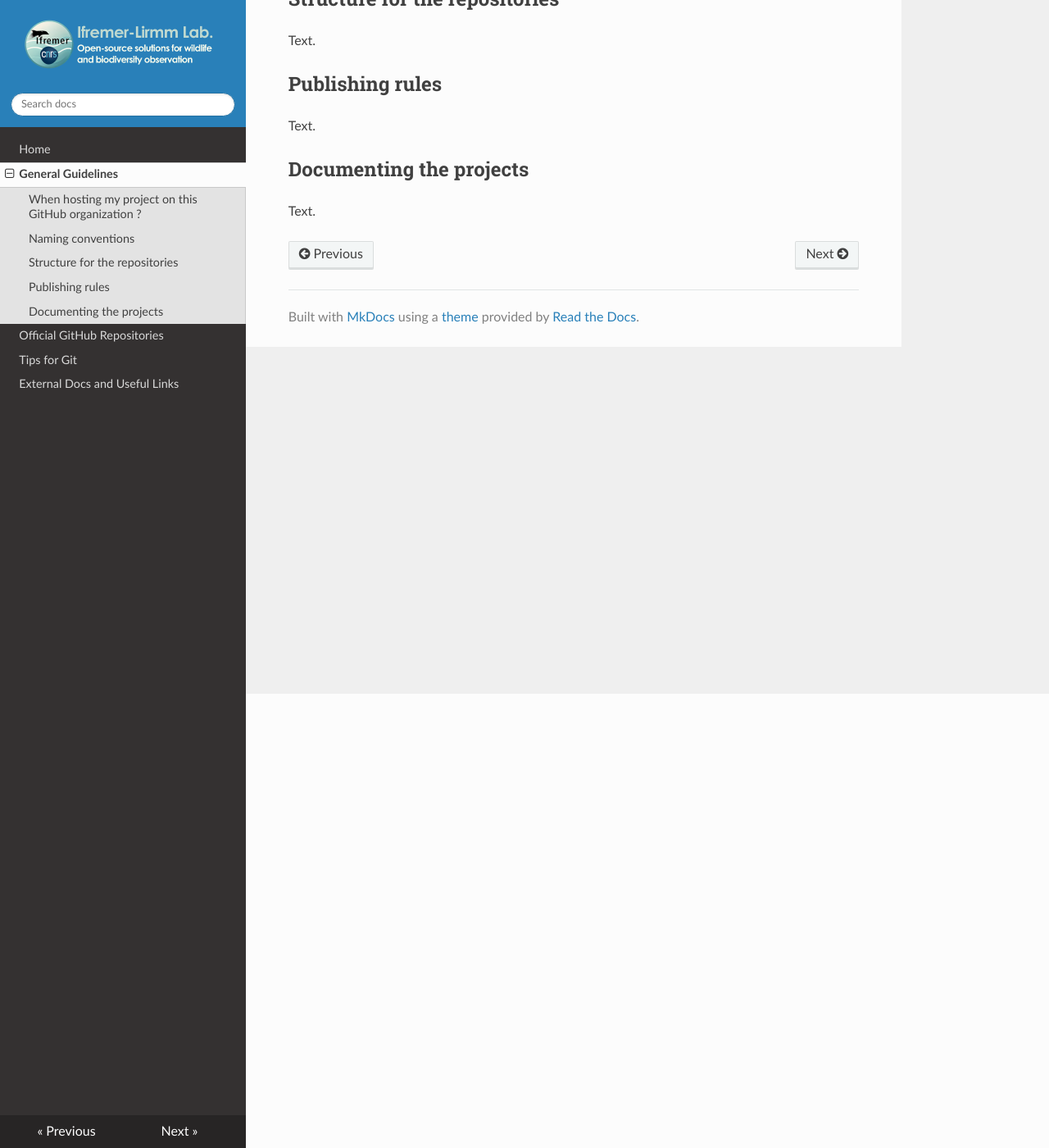
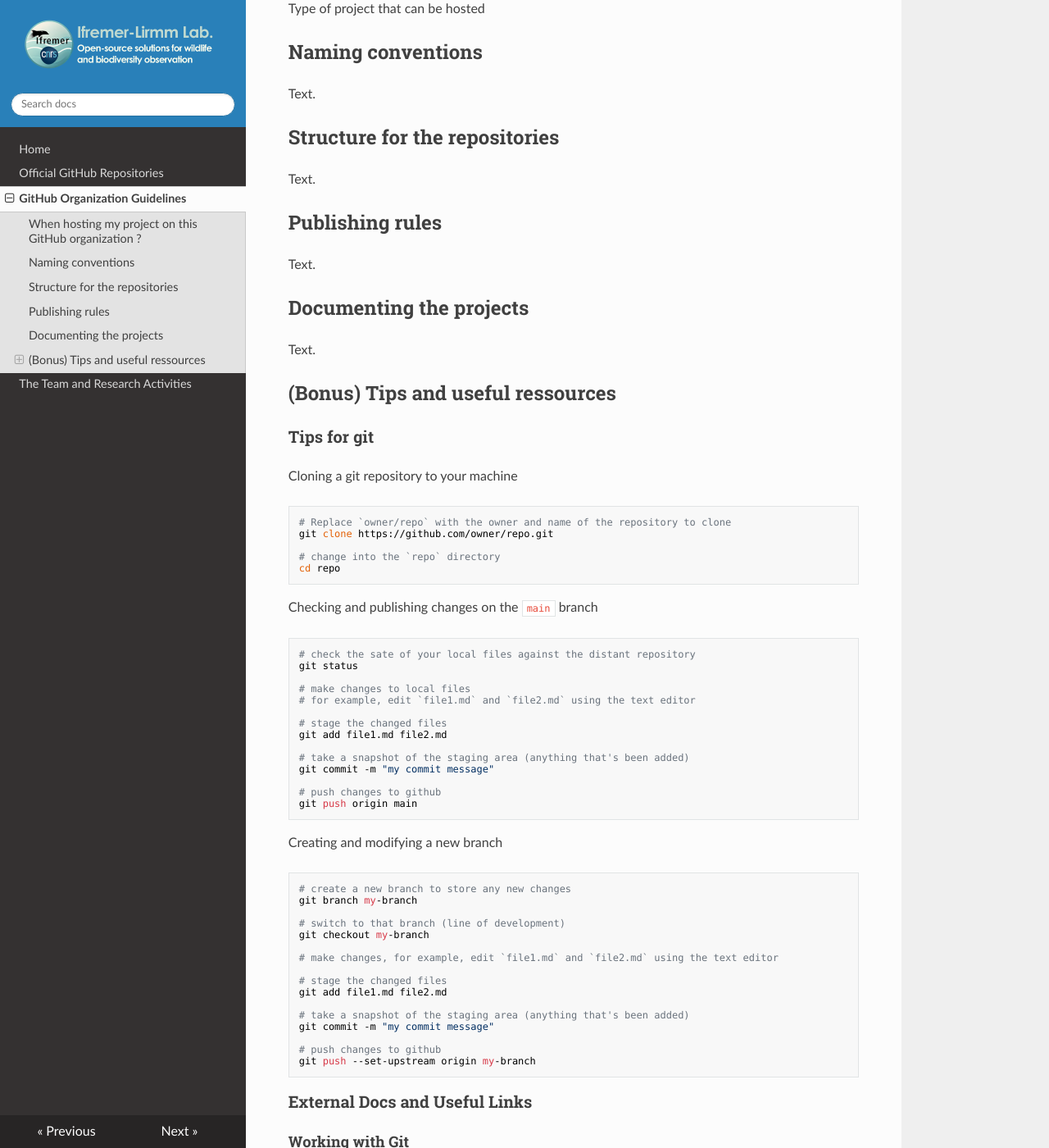
Before and after one commit to ifremer-lirmm-openlab/ifremer-lirmm-openlab.github.io, an MkDocs documentation site: the page built from docs/general-guidelines.md, in a window 1280 px wide and 1400 px high, scrolled down 554 px. Shown: the whole window at 82% size. Built offline with MkDocs 1.6.1, drawn with Linux system fonts in a browser that asks for light colours; nearby versions of some CDN libraries; some of the changed text lies outside the part shown.

Commit message:
update site with new page, new fig and only one page for guidelines

````diff
--- a/docs/general-guidelines.md
+++ b/docs/general-guidelines.md
@@ -1,6 +1,9 @@
-# General Guidelines
+# GitHub Organization Guidelines
 
-This guide covers the types of projects suitable for hosting within the organization, naming conventions for repositories, branches, and source versions, suggested repository structures based on project type, rules for pull / merge requests, branch workflows and best practice for code documentation.
+This documentation provides guidelines for contributing to this GitHub organization.
+It includes rules, conventions, and best practices to to help contributors work together effectively while maintaining a structured and accessible organization for all projects.
+
+![](./assets/logo_ifremer_cnrs_github_git.png)
 
 ## When hosting my project on this GitHub organization ?
 
@@ -23,3 +26,113 @@
 ## Documenting the projects
 
 Text.
+
+## (Bonus) Tips and useful ressources
+
+### Tips for git
+
+Cloning a git repository to your machine
+
+```
+# Replace `owner/repo` with the owner and name of the repository to clone
+git clone https://github.com/owner/repo.git
+
+# change into the `repo` directory
+cd repo
+```
+
+Checking and publishing changes on the `main` branch
+
+```
+# check the sate of your local files against the distant repository
+git status
+
+# make changes to local files
+# for example, edit `file1.md` and `file2.md` using the text editor
+
+# stage the changed files
+git add file1.md file2.md
+
+# take a snapshot of the staging area (anything that's been added)
+git commit -m "my commit message"
+
+# push changes to github
+git push origin main
+```
+
+Creating and modifying a new branch
+
+```
+# create a new branch to store any new changes
+git branch my-branch
+
+# switch to that branch (line of development)
+git checkout my-branch
+
+# make changes, for example, edit `file1.md` and `file2.md` using the text editor
+
+# stage the changed files
+git add file1.md file2.md
+
+# take a snapshot of the staging area (anything that's been added)
+git commit -m "my commit message"
+
+# push changes to github
+git push --set-upstream origin my-branch
+```
+
+### External Docs and Useful Links
+
+#### Working with Git
+
+Basis for Git :
+
+[https://docs.github.com/en/get-started/using-git](https://docs.github.com/en/get-started/using-git)
+
+[https://git-scm.com/docs](https://git-scm.com/docs)
+
+Git with Visual Studio Code :
+
+[https://code.visualstudio.com/docs/sourcecontrol/intro-to-git](https://code.visualstudio.com/docs/sourcecontrol/intro-to-git)
+
+#### Working with Markdown files
+
+Getting started :
+
+[https://www.markdownguide.org/getting-started/](https://www.markdownguide.org/getting-started/)
+
+Basic syntax :
+
+[https://www.markdownguide.org/basic-syntax/](https://www.markdownguide.org/basic-syntax/)
+
+Markdown in Python :
+
+[https://www.honeybadger.io/blog/python-markdown/](https://www.honeybadger.io/blog/python-markdown/)
+
+[https://pandas.pydata.org/docs/reference/api/pandas.DataFrame.to_markdown.html](https://pandas.pydata.org/docs/reference/api/pandas.DataFrame.to_markdown.html)
+
+#### Choosing an open source license
+
+List of commons open-source license :
+
+[https://choosealicense.com/](https://choosealicense.com/)
+
+[https://choosealicense.com/appendix/](https://choosealicense.com/appendix/)
+
+The MIT license :
+
+[https://en.wikipedia.org/wiki/MIT_License](https://en.wikipedia.org/wiki/MIT_License)
+
+The Creative Commons license :
+
+[https://creativecommons.org/share-your-work/cclicenses/](https://creativecommons.org/share-your-work/cclicenses/)
+
+#### Building your documentation
+
+Using Mkdocs tool :
+
+[https://www.mkdocs.org/getting-started/](https://www.mkdocs.org/getting-started/)
+
+Using GitHub pages :
+
+[https://docs.github.com/en/pages/getting-started-with-github-pages](https://docs.github.com/en/pages/getting-started-with-github-pages)
--- a/mkdocs.yml
+++ b/mkdocs.yml
@@ -1,10 +1,9 @@
-site_name: Github Organization Guidelines
+site_name: Ifremer-Lirmm Lab
 nav:
   - Home: ./index.md
-  - General Guidelines: ./general-guidelines.md
   - Official GitHub Repositories: ./official-git-repo.md
-  - Tips for Git: ./tips-for-git.md
-  - External Docs and Useful Links: ./external-docs-useful-links.md
+  - GitHub Organization Guidelines: ./general-guidelines.md
+  - The Team and Research Activities: ./team-research.md
 markdown_extensions:
   - attr_list
   - pymdownx.arithmatex:
````
Also changed, not shown: docs/external-docs-useful-links.md (deleted, +0 -55 lines), docs/index.md (+9 -11 lines), docs/official-git-repo.md (+2 -33 lines), docs/team-research.md (added, +19 -0 lines), docs/tips-for-git.md (deleted, +0 -3 lines), docs/assets/logo_base_horizontal_bluetxt.png (added), 1 other file.
